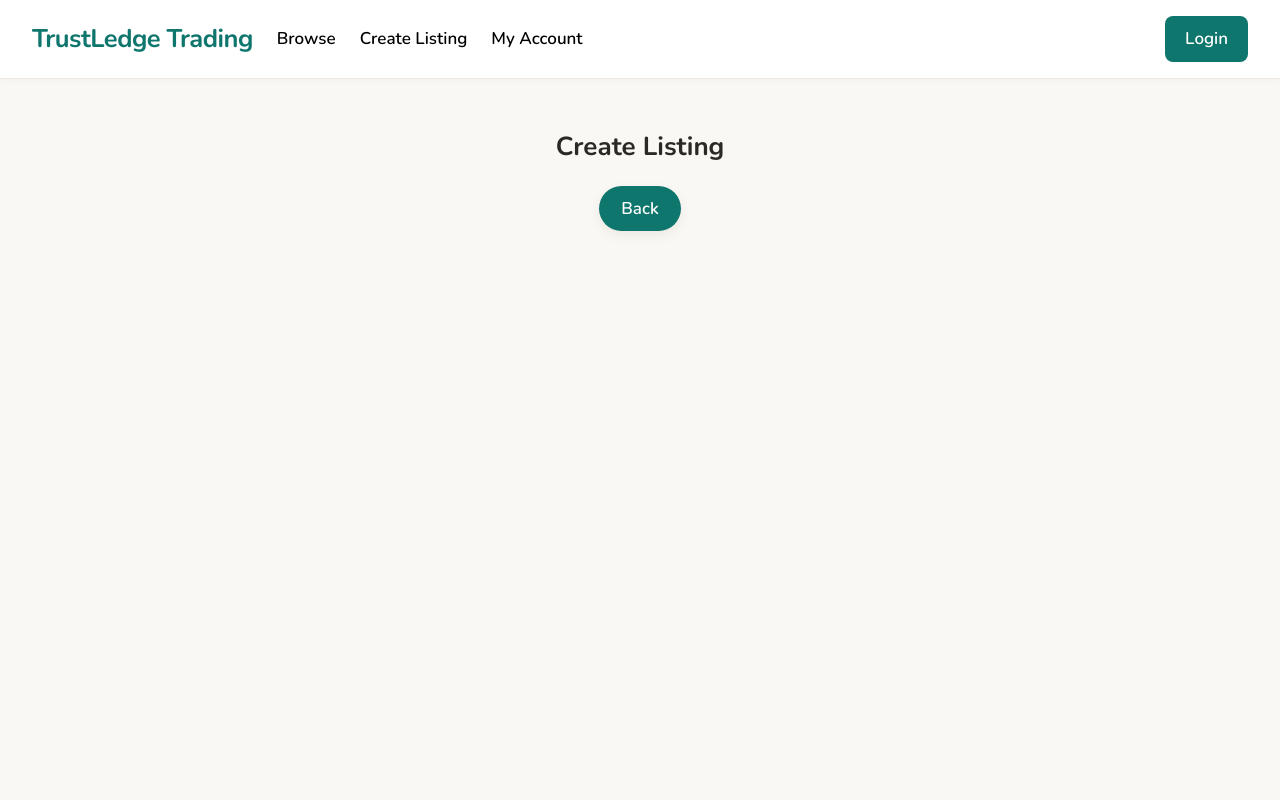
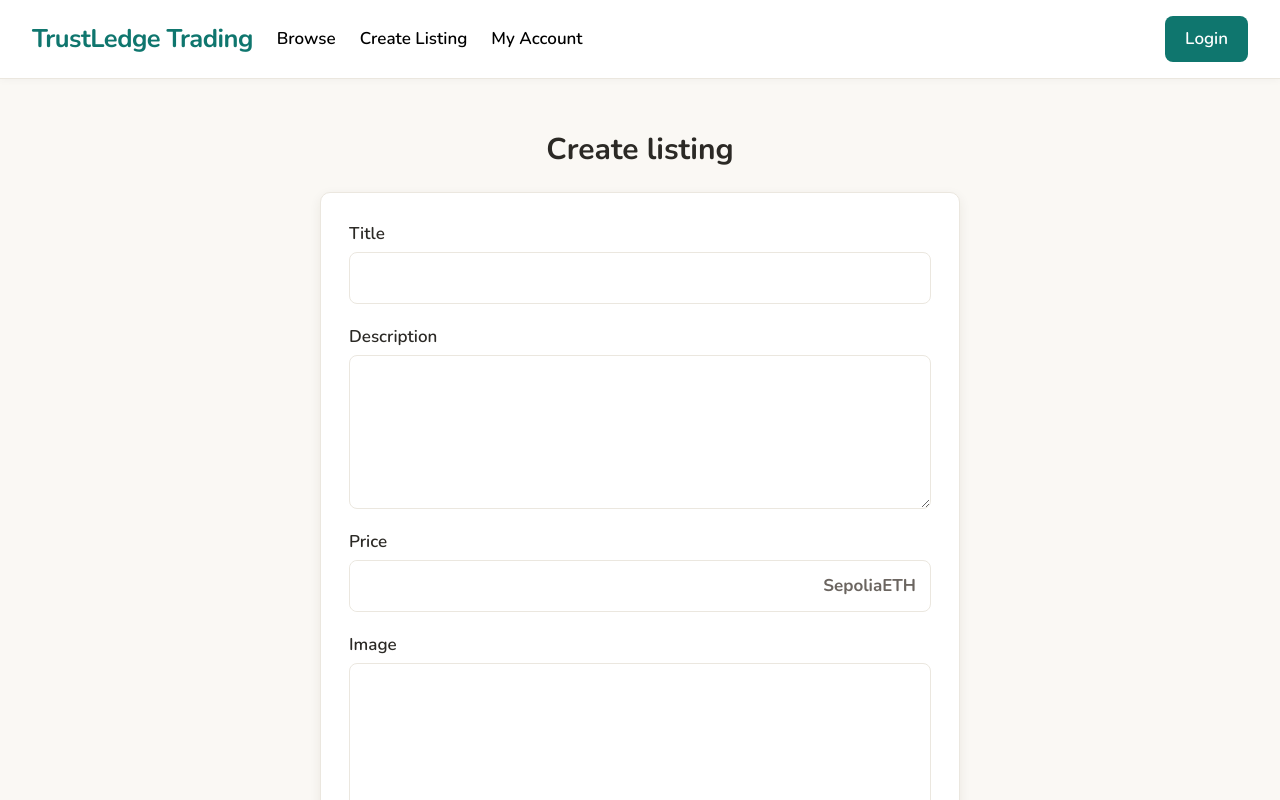
Before and after one commit to Daniel-Massey1/BC-TrustLedge-Trading-System, a React (Vite) app in the folder client/: page / in a window 1280 px wide. Both pictures are taken after a click on the button "Create Listing". Shown: the top 800 px of the page. Built offline with nearby package versions, Linux system fonts and the light colour scheme.

Commit message:
Basic create listing page

```diff
--- a/client/src/App.css
+++ b/client/src/App.css
@@ -41,7 +41,6 @@
   padding: 10px 20px;
   border-radius: 8px;
   box-shadow: none;
-  transition: background 0.15s;
 }
 
 .page {
@@ -62,11 +61,6 @@
   text-align: left;
 
   h2 {
-    font-size: 30px;
-    margin-bottom: 4px;
-  }
-  p {
-    color: var(--muted);
     margin-bottom: 24px;
   }
 }
@@ -94,7 +88,7 @@
 
   &:focus-within {
     border-color: var(--accent);
-    box-shadow: 0 0 0 3px rgba(15, 118, 110, 0.15);
+    box-shadow: var(--focus-ring);
   }
 
   input {
@@ -123,8 +117,92 @@
   &:focus {
     outline: none;
     border-color: var(--accent);
-    box-shadow: 0 0 0 3px rgba(15, 118, 110, 0.15);
+    box-shadow: var(--focus-ring);
   }
+}
+
+.listing-form {
+  width: 100%;
+  max-width: 640px;
+  box-sizing: border-box;
+  display: flex;
+  flex-direction: column;
+  gap: 20px;
+  padding: 28px;
+  text-align: left;
+  background: var(--surface);
+  border: 1px solid var(--border);
+  border-radius: 10px;
+  box-shadow: var(--shadow);
+
+  label {
+    display: flex;
+    flex-direction: column;
+    gap: 6px;
+    font-weight: 600;
+    color: var(--text-h);
+  }
+
+  input,
+  textarea {
+    padding: 12px 14px;
+    box-sizing: border-box;
+    border: 1px solid var(--border);
+    border-radius: 8px;
+    font: inherit;
+    font-weight: 400;
+    color: var(--text);
+    background: var(--surface);
+  }
+
+  textarea {
+    resize: vertical;
+  }
+
+  input:focus,
+  textarea:focus {
+    outline: none;
+    border-color: var(--accent);
+    box-shadow: var(--focus-ring);
+  }
+}
+
+.listing-form .price-input {
+  display: flex;
+  align-items: center;
+  gap: 10px;
+  padding-right: 14px;
+  border: 1px solid var(--border);
+  border-radius: 8px;
+  color: var(--muted);
+  font-weight: 700;
+
+  &:focus-within {
+    border-color: var(--accent);
+    box-shadow: var(--focus-ring);
+  }
+
+  input {
+    flex-grow: 1;
+    min-width: 0;
+    border: none;
+    box-shadow: none;
+  }
+}
+
+/* Empty for now: image upload comes later */
+.image-box {
+  height: 180px;
+  border: 1px solid var(--border);
+  border-radius: 8px;
+  background: var(--surface);
+}
+
+.btn.submit-btn {
+  align-self: flex-start;
+  border-radius: 8px;
+  padding: 12px 28px;
+  box-shadow: none;
 }
 
 .btn {
--- a/client/src/App.jsx
+++ b/client/src/App.jsx
@@ -64,10 +64,36 @@ function App() {
 
         {page === 'create' && (
           <>
-            <h2>Create Listing</h2>
-            <button className="btn" onClick={() => setPage('home')}>
-              Back
-            </button>
+            <h2>Create listing</h2>
+
+            <form className="listing-form" onSubmit={(e) => e.preventDefault()}>
+              <label>
+                Title
+                <input type="text" />
+              </label>
+
+              <label>
+                Description
+                <textarea rows="5" />
+              </label>
+
+              <label>
+                Price
+                <span className="price-input">
+                  <input type="number" min="0" step="0.001" />
+                  SepoliaETH
+                </span>
+              </label>
+
+              <label>
+                Image
+                <span className="image-box" />
+              </label>
+
+              <button type="submit" className="btn submit-btn">
+                Upload listing
+              </button>
+            </form>
           </>
         )}
 
--- a/client/src/index.css
+++ b/client/src/index.css
@@ -8,6 +8,7 @@
   --accent: #0f766e;
   --accent-hover: #0d5f59;
   --shadow: rgba(60, 50, 30, 0.08) 0 4px 12px;
+  --focus-ring: 0 0 0 3px rgba(15, 118, 110, 0.15);
 
   --sans: 'Nunito', system-ui, 'Segoe UI', Roboto, sans-serif;
 
@@ -21,7 +22,6 @@
 
 body {
   margin: 0;
-  background: var(--bg);
 }
 
 #root {
@@ -38,12 +38,8 @@ h2 {
   margin: 0;
 }
 
-h1 {
-  font-size: 32px;
-}
-
 h2 {
-  font-size: 26px;
+  font-size: 30px;
 }
 
 p {
```
